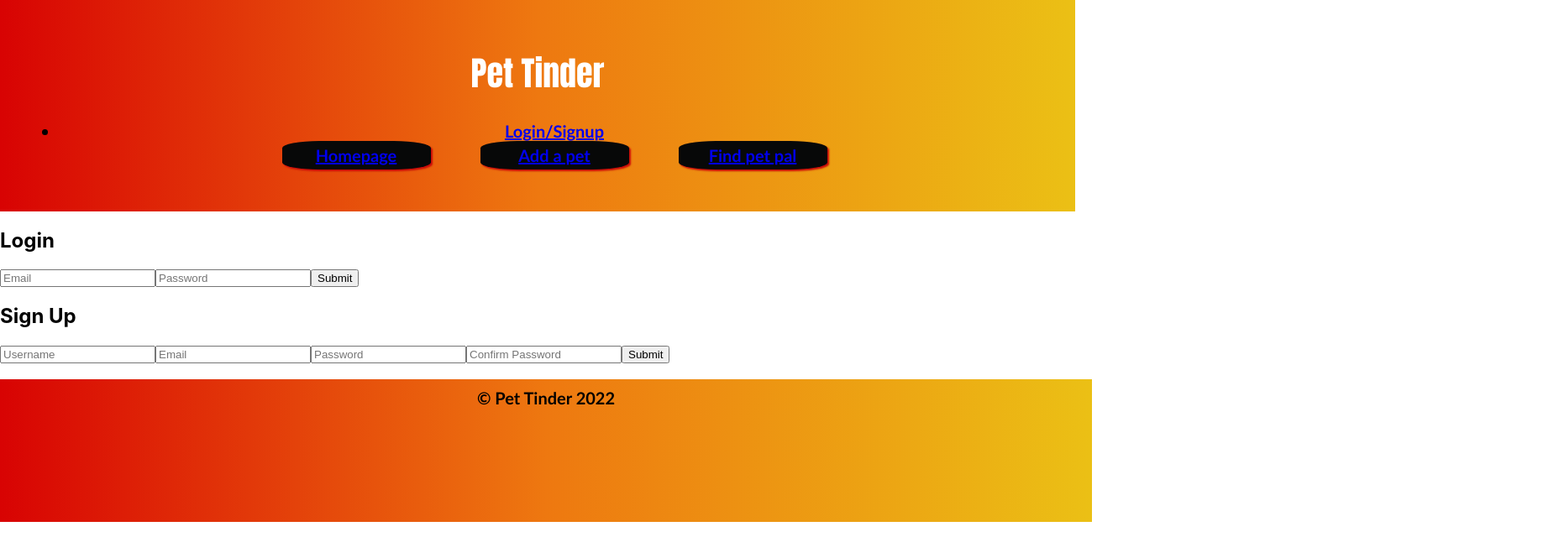
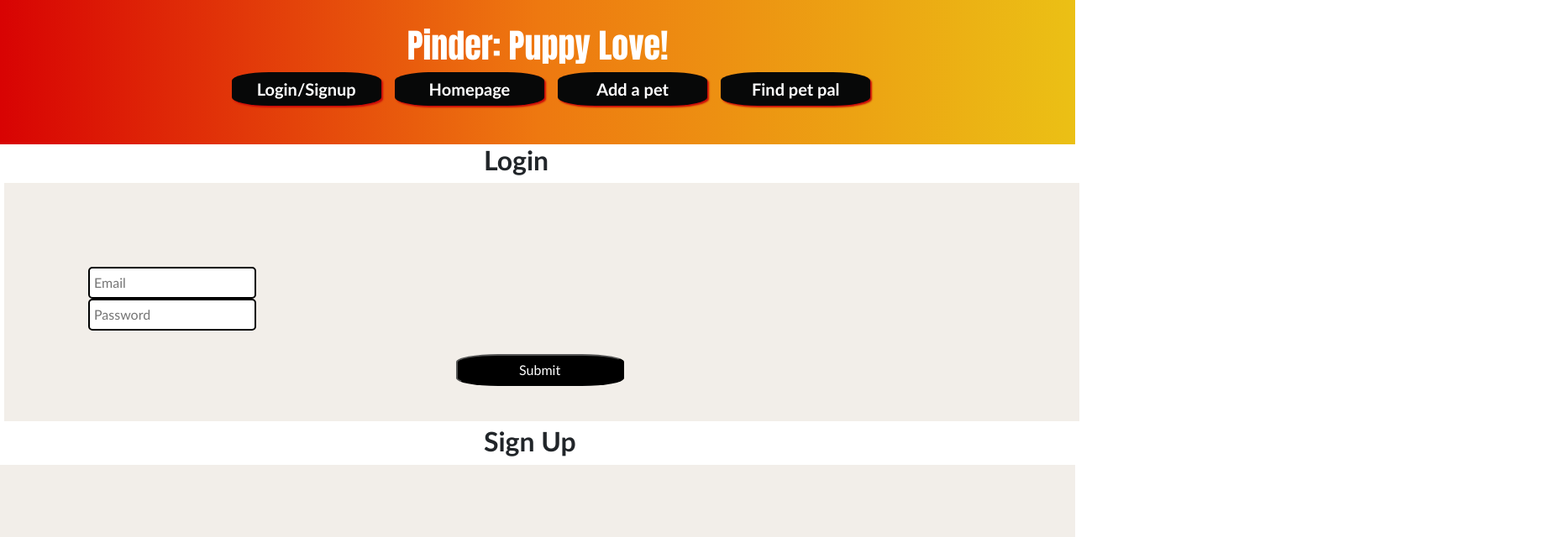
Before and after one commit to chrislee-webdev/pet-tinder, a React (Create React App) app in the folder client/: page /login in a window 1280 px wide. Shown: the top 640 px of the page at 84% size, 1856 px wide, since content can reach past the window. Built offline with nearby package versions, Linux system fonts and the light colour scheme.

Commit message:
added styling to add pet and navigation

```diff
--- a/client/src/App.js
+++ b/client/src/App.js
@@ -1,4 +1,8 @@
 import React from "react";
+// Bootstrap CSS
+import "bootstrap/dist/css/bootstrap.min.css";
+// Bootstrap Bundle JS
+import "bootstrap/dist/js/bootstrap.bundle.min";
 import PageContainer from "./components/PageContainer";
 import {
   ApolloProvider,
--- a/client/src/components/LoginPage/LoginPage.js
+++ b/client/src/components/LoginPage/LoginPage.js
@@ -2,6 +2,7 @@ import React, { useState, useEffect } from "react";
 import { useMutation } from "@apollo/client";
 import { ADD_USER, LOGIN_USER } from "../../utils/mutations";
 import auth from "../../utils/auth";
+import styles from '../../styles/Login.css';
 
 export default function LoginPage() {
   const [
@@ -144,14 +145,17 @@ export default function LoginPage() {
   };
   return (
     <>
-      <h2>Login</h2>
-      <form onSubmit={handleLoginSubmit}>
+      <h2 className="login">Login</h2>
+      <form className="loginContainer" onSubmit={handleLoginSubmit}>
+        <div className="input">
         <input
           placeholder="Email"
           name="email"
           onBlur={(e) => emailVal(e.target.value, "login")}
           onChange={(e) => handleInputChange(e.target.value, e.target.name)}
         />
+        </div>
+        <div className="input">
         <input
           placeholder="Password"
           type={"password"}
@@ -159,18 +163,22 @@ export default function LoginPage() {
           onBlur={(e) => passwordVal(e.target.value, "login")}
           onChange={(e) => handleInputChange(e.target.value, e.target.name)}
         />
-        <input type={"submit"} value="Submit" />
+        </div>
+        <input className="submitBtn" type={"submit"} value="Submit" />
         <h3 style={{ color: "red" }}>{loginErrMsg}</h3>
       </form>
 
-      <h2>Sign Up</h2>
-      <form onSubmit={handleSignupSubmit}>
+      <h2 className="signUp">Sign Up</h2>
+      <form className="signUpContainer" onSubmit={handleSignupSubmit}>
+        <div className="input">
         <input
           placeholder="Username"
           name="username"
           onBlur={(e) => usernameVal(e.target.value)}
           onChange={(e) => handleInputChange(e.target.value, e.target.name)}
         />
+        </div>
+        <div className="input">
         <input
           placeholder="Email"
           type={"email"}
@@ -178,6 +186,8 @@ export default function LoginPage() {
           onBlur={(e) => emailVal(e.target.value, "signup")}
           onChange={(e) => handleInputChange(e.target.value, e.target.name)}
         />
+        </div>
+        <div className="input">
         <input
           placeholder="Password"
           type={"password"}
@@ -185,13 +195,16 @@ export default function LoginPage() {
           onBlur={(e) => passwordVal(e.target.value, "signup")}
           onChange={(e) => handleInputChange(e.target.value, e.target.name)}
         />
+        </div>
+        <div className="input">
         <input
           placeholder="Confirm Password"
           type={"password"}
           name="confirm password"
           onBlur={(e) => passConf(e.target.value)}
         />
-        <input type={"submit"} value="Submit" />
+        </div>
+        <input className="submitBtn" type={"submit"} value="Submit" />
         <h3 style={{ color: "red" }}>{signupErrMsg}</h3>
       </form>
     </>
--- a/client/src/components/Navigation/nav.js
+++ b/client/src/components/Navigation/nav.js
@@ -10,7 +10,7 @@ import styles from '../../styles/Navigation.css';
 function Navigation({ currentPage, handlePageChange }) {
   return (
     <header className="header">
-      <h1 className="webTitle">Pet Tinder</h1>
+      <h1 className="webTitle">Pinder: Puppy Love!</h1>
 
       <nav>
         <ul>
--- a/client/src/index.js
+++ b/client/src/index.js
@@ -1,5 +1,9 @@
 import React from 'react';
 import ReactDOM from 'react-dom/client';
+// Bootstrap CSS
+import "bootstrap/dist/css/bootstrap.min.css";
+// Bootstrap Bundle JS
+import "bootstrap/dist/js/bootstrap.bundle.min";
 import './index.css';
 import App from './App';
 import reportWebVitals from './reportWebVitals';
--- a/client/src/styles/AddPet.css
+++ b/client/src/styles/AddPet.css
@@ -4,4 +4,19 @@
   background-color: rgb(242, 238, 233);
   font-family:'Trebuchet MS', 'Lucida Sans Unicode', 'Lucida Grande', 'Lucida Sans', Arial, sans-serif;
   align-items: center;
+  position: absolute;
+  left: 35%;
+  top: 30%;
 }
+
+.btn {
+  border-radius: 25%;
+  background-color: black;
+  color: white;
+  margin-right:5%;
+  padding-top: 5px;
+  padding-bottom: 5px;
+  position: absolute;
+  left: 42%;
+  bottom: 8%;
+}
--- a/client/src/styles/FindPetPal.css
+++ b/client/src/styles/FindPetPal.css
@@ -1,9 +1,15 @@
+*{
+    margin:0;
+    padding:0;
+}
+
 .findPetContainer{
-
+    max-width: 100%;
     display:flex;
     flex-wrap:wrap;
     justify-content:space-between;
     background-color: rgb(242, 238, 233);
+    padding:1rem;
 
 
 }
@@ -17,7 +23,14 @@
 }
 
 .pupImg{
-    display: block;
-    margin-left:auto;
-    margin-right:auto;
+    width:400px;
+
 }
+
+.dalmImg{
+    width:400px;
+}
+
+.frenchImg{
+    width:400px
+}
--- a/client/src/styles/Footer.css
+++ b/client/src/styles/Footer.css
@@ -1,10 +1,9 @@
 .footer{
-
-    padding:10px;
     text-align:center;
-    position:absolute;
+    position: static;
+    bottom: 0px;
     width:100%;
-    height:150px;
+    height:75px;
     background-image: linear-gradient(to right, rgb(216, 3, 3),rgb(238, 120, 16),rgb(235, 192, 21));
     font-family:'Trebuchet MS', 'Lucida Sans Unicode', 'Lucida Grande', 'Lucida Sans', Arial, sans-serif;
     font-weight: bold;
--- a/client/src/styles/Login.css
+++ b/client/src/styles/Login.css
@@ -0,0 +1,58 @@
+.login {
+    font-family: 'Trebuchet MS', 'Lucida Sans Unicode', 'Lucida Grande', 'Lucida Sans', Arial, sans-serif;
+    font-weight: bold;
+    position: relative;
+    left: 45%;
+}
+
+.loginContainer {
+  position: relative;
+  width:100%;
+  padding:100px;
+  margin: 5px;
+  background-color: rgb(242, 238, 233);
+  font-family:'Trebuchet MS', 'Lucida Sans Unicode', 'Lucida Grande', 'Lucida Sans', Arial, sans-serif;
+}
+
+
+
+.input input {
+    width: 200px;
+    border: solid 2px black;
+    border-radius: 5px;
+    padding: 5px;
+    align-items: center;
+}
+
+.signUp {
+    font-family: 'Trebuchet MS', 'Lucida Sans Unicode', 'Lucida Grande', 'Lucida Sans', Arial, sans-serif;
+    font-weight: bold;
+    position: relative;
+    left: 45%;
+}
+
+.signUpContainer {
+    width:100%;
+    padding:100px;
+    background-color: rgb(242, 238, 233);
+    font-family:'Trebuchet MS', 'Lucida Sans Unicode', 'Lucida Grande', 'Lucida Sans', Arial, sans-serif;
+}
+
+
+.submitBtn {
+    width: 200px;
+    border-radius: 25%;
+    background-color: black;
+    color: white;
+    margin-right:5%;
+    padding-top: 5px;
+    padding-bottom: 5px;
+    position: absolute;
+    left: 42%;
+    bottom: 15%;
+}
+
+.submitBtn:hover {
+    background-color:#f0d19a;
+    color:black;
+}
--- a/client/src/styles/Navigation.css
+++ b/client/src/styles/Navigation.css
@@ -62,7 +62,18 @@
     color:black;
 }
 
-.loginBtn
+.loginBtn {
+    width: 15%;
+    display:inline-block;
+    position:relative;
+    background-color:#070808;
+    border-radius: 25%;
+    box-shadow: 2px 2px 2px #c90909;
+    color:white;
+    margin-right:5%;
+    padding-top: 5px;
+    padding-bottom: 5px;
+}
 
 
 
--- a/package.json
+++ b/package.json
@@ -23,5 +23,9 @@
   "homepage": "https://github.com/chrislee-webdev/pet-tinder#readme",
   "devDependencies": {
     "concurrently": "^7.3.0"
+  },
+  "dependencies": {
+    "bootstrap": "^5.2.0",
+    "react-bootstrap": "^2.5.0"
   }
 }
```
Also changed, not shown: 1 other file (tests, documents, lock files or other folders).
